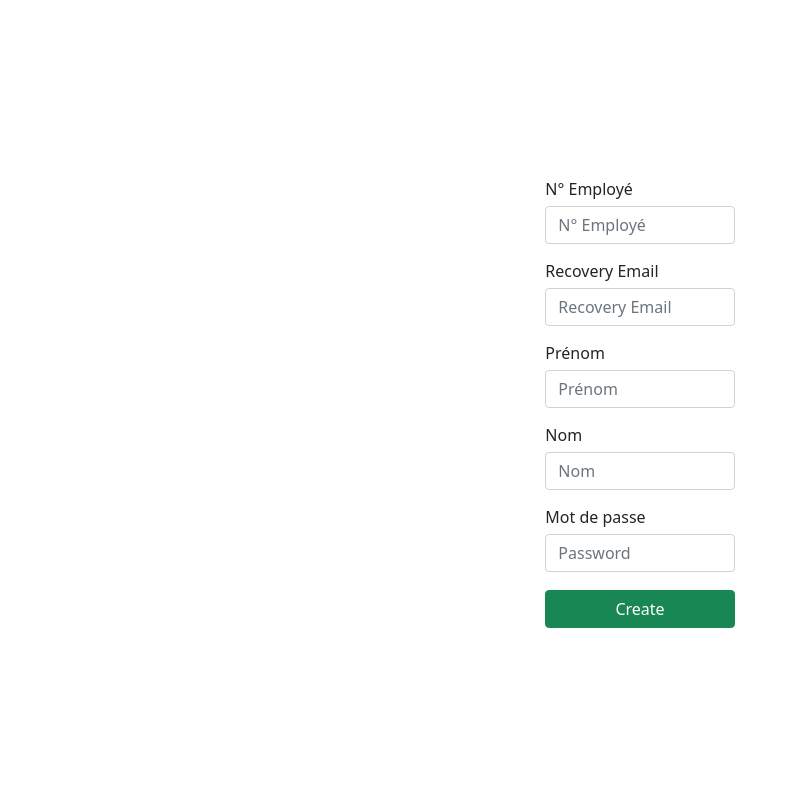
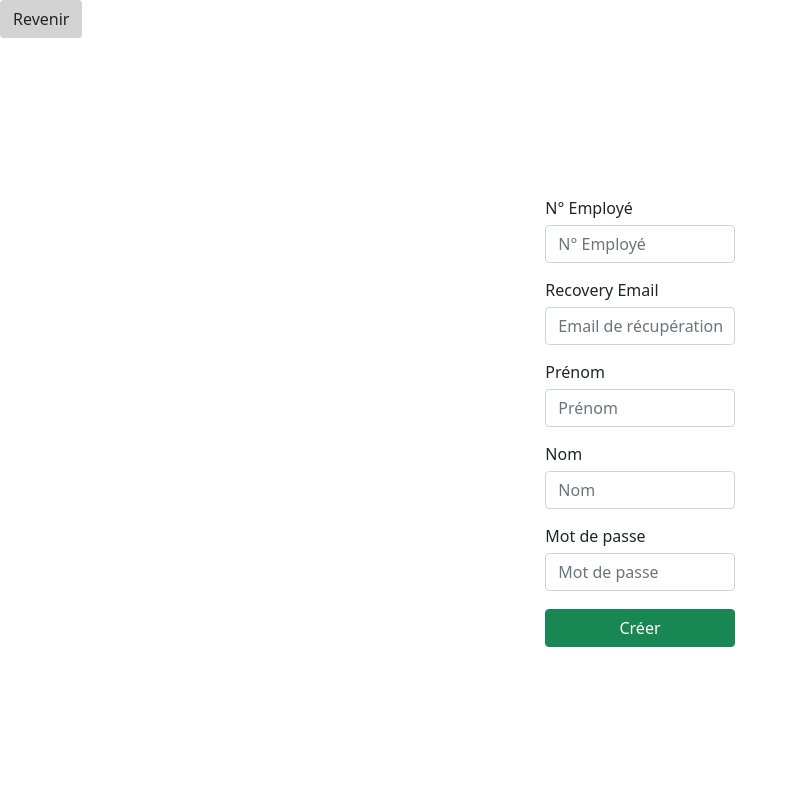
Before and after one commit to MariusTestard/web32023, a PHP site: page /create.php in a window 1280 px wide. Shown: the whole page, without its empty margins (0-798 px from the left). Run offline with PHP 8.4, Linux system fonts and the light colour scheme.

Commit message:
updatesmileyFace

```diff
--- a/smileyFace/connexion.php
+++ b/smileyFace/connexion.php
@@ -84,7 +84,7 @@ session_start();
                         </div>
                         <div class="form-group">
                             <label for="passwd">Mot de passe</label>
-                            <input type="password" class="form-control" placeholder="Password" name="passwd">
+                            <input type="password" class="form-control" placeholder="Mot de passe" name="passwd">
                             <span><?php echo $errorPasswd; ?></span>
                         </div>
                         <div class="middle">
--- a/smileyFace/create.php
+++ b/smileyFace/create.php
@@ -30,7 +30,7 @@
             $passwd = test_input($_POST["passwd"]);
         }
         if (empty($_POST['passwd'])) {
-            $errorRecoverEmail = "Email de backup manquant";
+            $errorRecoverEmail = "Email de récupération manquant";
             $erreur = true;
         } else {
             $recoverEmail = test_input($_POST["recoverEmail"]);
@@ -82,9 +82,15 @@
         }
     if ($_SERVER["REQUEST_METHOD"] != "POST" || $erreur == true) {
         ?>
-         <div class="container-fluid h-100">
-            <div class="row middle h-100">
-                <div class="col-2">
+         <div class="container-fluid h-100 d-flex flex-column">
+            <div class="row top-left test1">
+                <div class="col-1 p-0 m-0">
+
+                   <button type="button" class="btn" id="ButBack" onclick="window.location.href='eventBD.php'">Revenir</button>
+                </div>
+            </div>
+            <div class="row middle test99 flex-grow-1 d-flex">
+                <div class="col-2 my-form-container">
                     <form action="<?php echo htmlspecialchars($_SERVER["PHP_SELF"]); ?>" method="post">
                         <div class="form-group">
                             <label for="numEmplo">N° Employé</label>
@@ -93,7 +99,7 @@
                         </div>
                         <div class="form-group">
                             <label for="recoverEmail">Recovery Email</label>
-                            <input type="text" class="form-control" placeholder="Recovery Email" name="recoverEmail">
+                            <input type="text" class="form-control" placeholder="Email de récupération" name="recoverEmail">
                             <span><?php echo $errorRecoverEmail; ?></span>
                         </div>
                         <div class="form-group">
@@ -108,11 +114,11 @@
                         </div>
                         <div class="form-group">
                             <label for="passwd">Mot de passe</label>
-                            <input type="password" class="form-control" placeholder="Password" name="passwd">
+                            <input type="password" class="form-control" placeholder="Mot de passe" name="passwd">
                             <span><?php echo $errorPasswd; ?></span>
                         </div>
                         <div class="middle">
-                        <button type="submit" class="btn btn-success mt-2 maxlargeur">Create</button>
+                        <button type="submit" class="btn btn-success mt-2 maxlargeur">Créer</button>
                         </div>
                     </form>
                 </div>
--- a/smileyFace/css/connexion.css
+++ b/smileyFace/css/connexion.css
@@ -33,3 +33,37 @@ th, td {
 .maxlargeur{
     width: 100%;
 }
+
+.top-left{
+    display: flex !important;
+    align-items: center;
+    justify-content: flex-start;
+    height: auto;
+}
+
+input{
+    max-width: 100%;
+}
+
+.test99{
+    flex: 1;
+    justify-content: center;
+    align-items: center;
+}
+
+.test1{
+    height: auto;
+}
+
+#ButBack {
+    background-color: lightgrey;
+}
+
+#ButBack:hover {
+    background-color: grey;
+}
+
+#ButBack a {
+    text-decoration: none;
+    color: black;
+}
```
Also changed, not shown: smileyFace/css/accueil.css (+42 -2 lines), smileyFace/eventBD.php (+16 -6 lines), smileyFace/userBD.php (+8 -4 lines).
